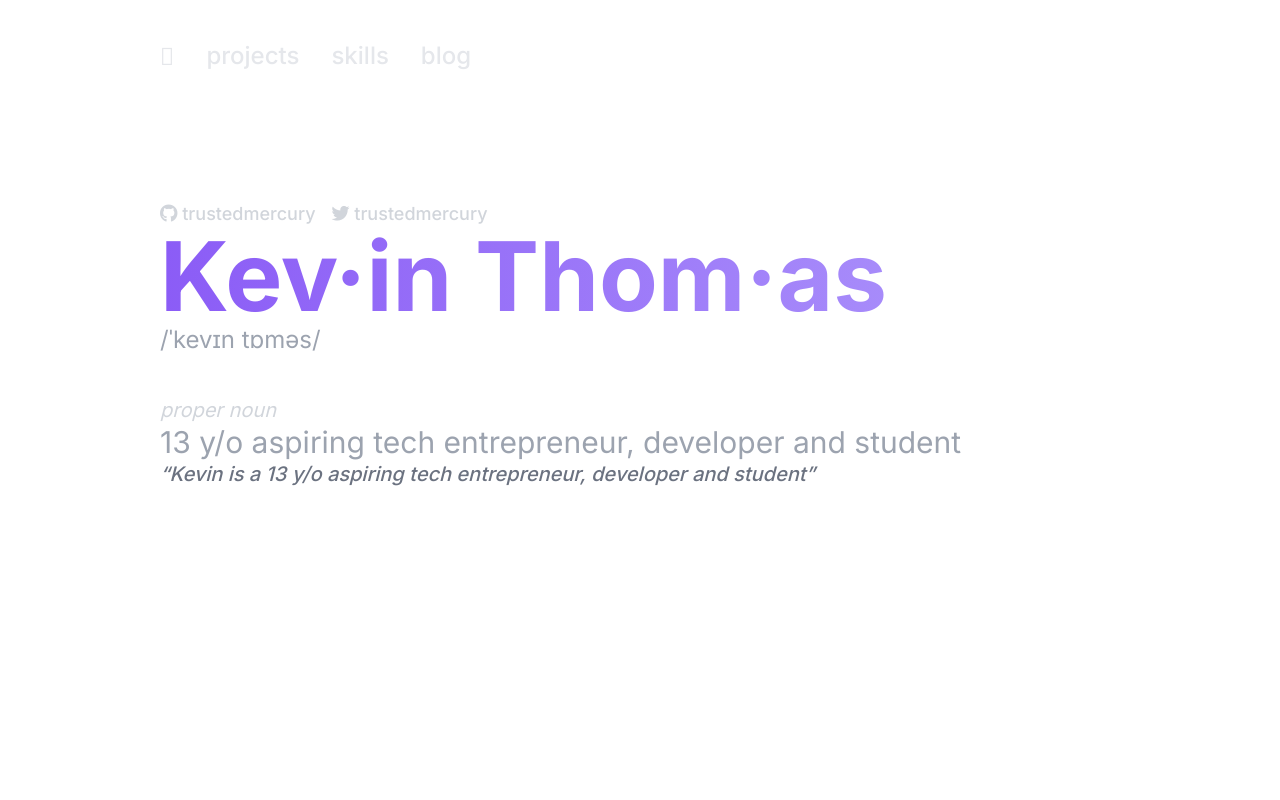
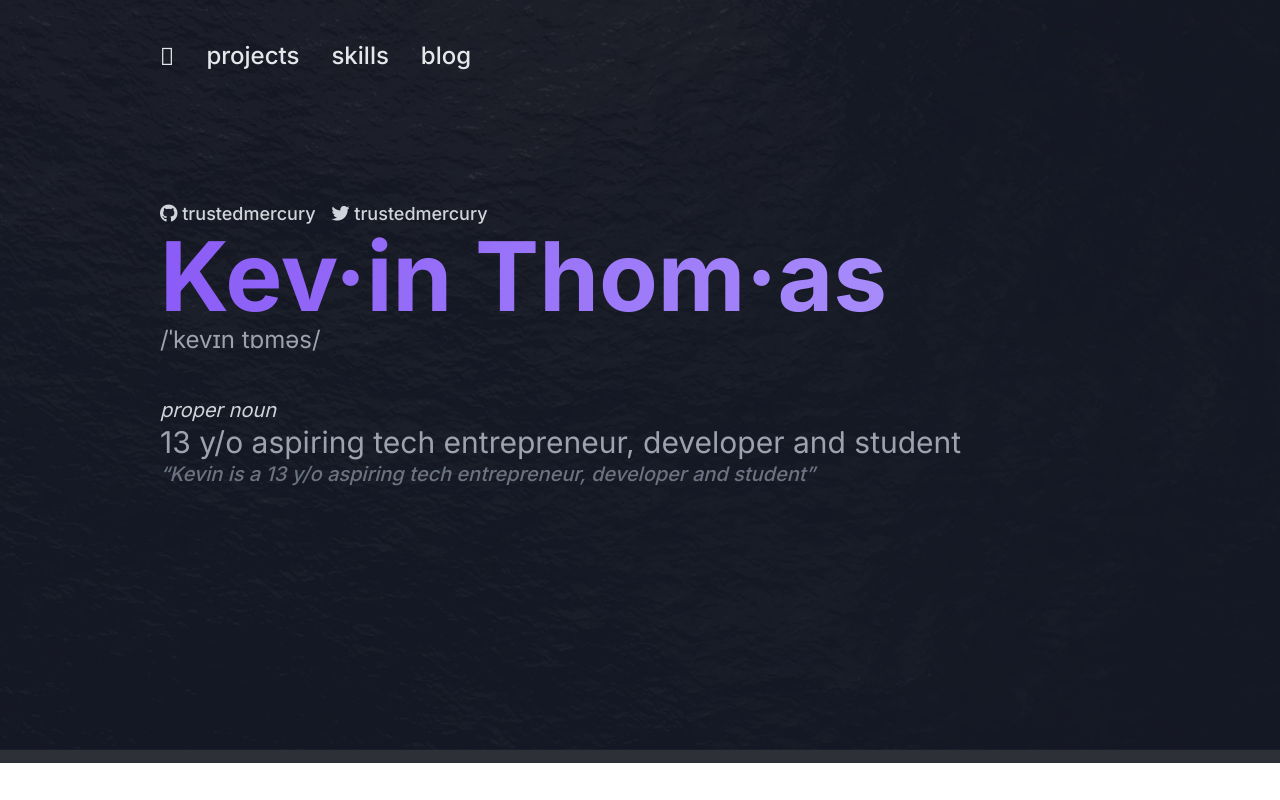
Before and after one commit to kevinjosethomas/kevinjosethomas, a Next.js app: page / in a window 1280 px wide. Built offline with nearby package versions, Linux system fonts and the light colour scheme; a web font is replaced by a local one.

Commit message:
Updated TailwindCSS

```diff
--- a/src/styles/tailwind.css
+++ b/src/styles/tailwind.css
@@ -15,7 +15,7 @@
 
 /* Custom CSS */
 
-.bg {
+body {
     background-image: url("/images/bg.png");
     background-size: cover;
     background-position: center;
```
